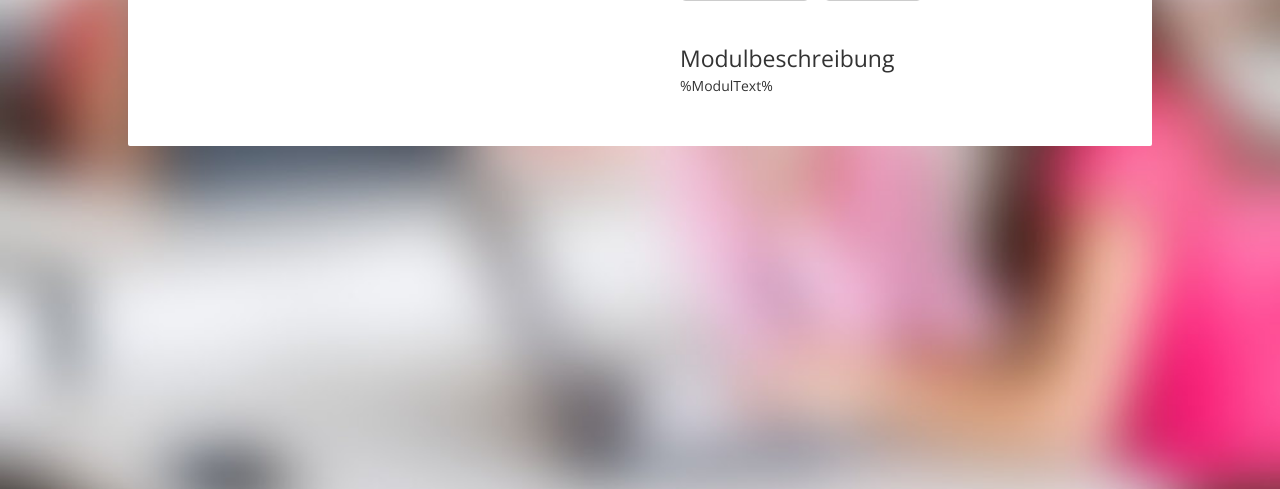
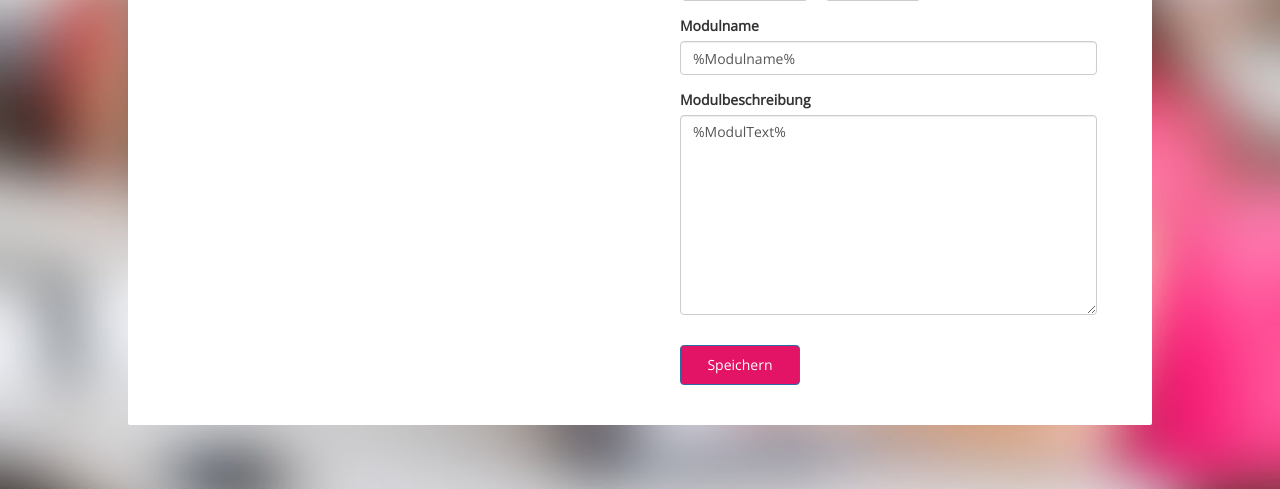
Before and after one commit to HilKai/iiigel, a PHP site: page /HTML/EditorModulView.html in a window 1280 px wide. Shown: the part 311-800 px from the top of the page. Run offline with PHP 8.4, Linux system fonts and the light colour scheme; some libraries are stand-ins or nearby versions; grey boxes are pictures that could not be loaded.

Commit message:
EditorModulview: finished Style + PHP Edit Name+Description

```diff
--- a/HTML/EditorModulView.html
+++ b/HTML/EditorModulView.html
@@ -29,7 +29,9 @@
         <div id="Container" class="row">
 
             <div class="col-md-9 col-xs-12 noPadding">
-                <h1 id="ModulHeading">%Modulname%</h1>
+                <h1 id="ModulHeading">
+					%Modulname%
+				</h1>
             </div>
 
             <div class="col-md-1 col-xs-1 noPadding">
@@ -70,6 +72,7 @@
             </div>
 
             <div id="EditContainer" class="col-md-6">
+
 					<div id="PicContainer" class=" row noPadding noMargin">
 
 						<img id="Pic" class="col-md-7 noPadding" src="../Images/module/%Modulname%.png" style=" width:130px; height:130px; border: 1px solid #ccc!important; border-radius: 6px;" alt="ModulePicture">
@@ -85,10 +88,23 @@
 						</div>
 					</div>
 
+				<form  id="myForm" action = "EditorModulView.php" method="post" autocomplete="off">
+					<div class="form-group">
+							<label for="exampleInputPrename">Modulname</label>
+							<input type="text" name="modulname" class="form-control form" value="%Modulname%" >
+					</div>
+
 					<div id="ModulText">
-					<h1>Modulbeschreibung</h1>
-                	<p>%ModulText%</p>
+						<div class="form-group">
+							<label for="exampleInputPrename">Modulbeschreibung</label>
+							<textarea id="moduldescription" name="moduldescription" class="form-control textarea" >%ModulText%</textarea>
 						</div>
+					</div>
+
+
+					<button id="PinkButton" type="submit" class="btn btn-block btn-primary pinkButton" name="btn-save">Speichern</button>
+				</form>
+
             </div>
 
 
--- a/Styles/EditModulView.css
+++ b/Styles/EditModulView.css
@@ -181,6 +181,16 @@ body {
 				font-size: 60px;
 			}
 
+				#EditModulName span {
+					color: #636363 !important;
+					font-size: 40px;
+				}
+
+					#EditModulName span:hover {
+						color: #ddd !important;
+                    	text-decoration: none;
+                	}
+
             #Home {
                 float: right;
                 color: #636363;
@@ -298,12 +308,6 @@ body {
 
 			}
 
-				#EditContainer h1 {
-					font-size: 23px;
-					padding-bottom: 5px;
-					margin: 0;
-				}
-
 		#ChapterViewButton {
 			display: inline-block;
 			background-color: #fff;
@@ -358,14 +362,18 @@ body {
 		#PinkButton {
 			background-color: #e31465;
 			color: #fff;
+			width: 120px;
+			height: 40px;
+			margin-top: 30px;
 		}
 
 			#PinkButton:hover {
 				background-color:#755F5A;
 			}
 
+
 #ModulText {
-	padding: 30px 0px 0px 0px;
+
 }
 
 	.input {
@@ -390,3 +398,10 @@ body {
 .bold {
 	font-weight: bold;
 }
+.textarea {
+	height: 200px !important;
+}
+
+.form {
+
+}
```
Also changed, not shown: PHP/EditorModulView.php (+17 -1 lines). Lines whose indentation alone changed are shown as unchanged.
